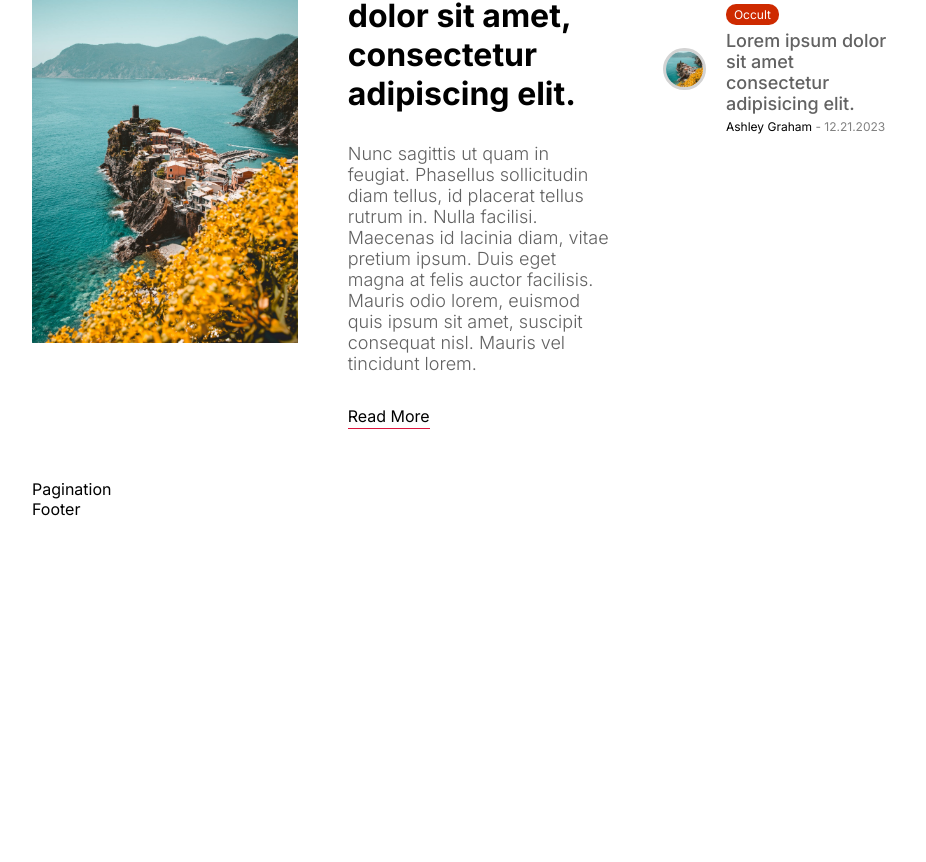
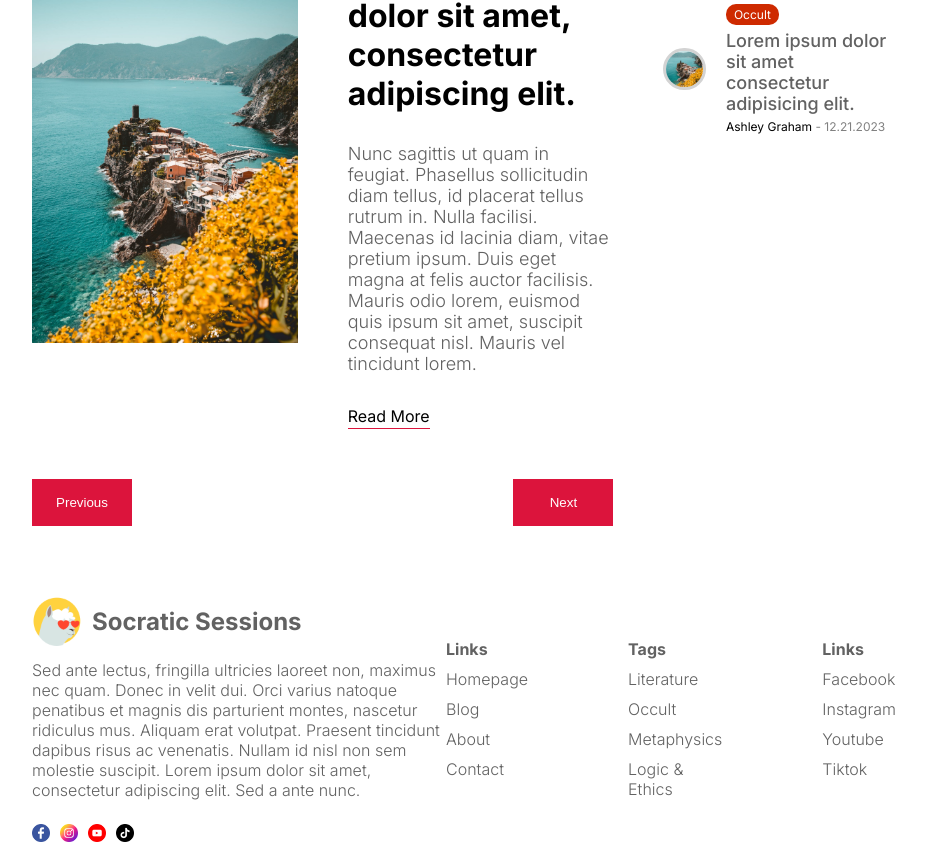
Before and after one commit to AaronTi30/blog-app, a Next.js app: page / in a window 1280 px wide. Shown: the part 3218-4080 px from the top of the page, without its empty margins (176-1102 px from the left). Before the commit the page ends 3737 px from the top, so only its background shows below. Built offline with nearby package versions, Linux system fonts and the light colour scheme.

Commit message:
style(footer): ADD footer component design

```diff
--- a/src/components/footer/Footer.jsx
+++ b/src/components/footer/Footer.jsx
@@ -1,12 +1,56 @@
-import React from 'react'
-import styles from './footer.module.css'
-
+import React from "react";
+import styles from "./footer.module.css";
+import Image from "next/image";
+import Link from "next/link";
 
 const Footer = () => {
   return (
-    <div className={styles.container}>Footer</div>
-  )
+    <div className={styles.container}>
+      <div className={styles.info}>
+        <div className={styles.logo}>
+          <Image src="/logo.png" alt="soc sessions" width={50} height={50} />
+          <h1 className={styles.logoText}>Socratic Sessions</h1>
+        </div>
+        <p className={styles.desc}>
+          Sed ante lectus, fringilla ultricies laoreet non, maximus nec quam.
+          Donec in velit dui. Orci varius natoque penatibus et magnis dis
+          parturient montes, nascetur ridiculus mus. Aliquam erat volutpat.
+          Praesent tincidunt dapibus risus ac venenatis. Nullam id nisl non sem
+          molestie suscipit. Lorem ipsum dolor sit amet, consectetur adipiscing
+          elit. Sed a ante nunc.
+        </p>
+        <div className={styles.icons}>
+          <Image src="/facebook.png" alt="" width={18} height={18} />
+          <Image src="/instagram.png" alt="" width={18} height={18} />
+          <Image src="/youtube.png" alt="" width={18} height={18} />
+          <Image src="/tiktok.png" alt="" width={18} height={18} />
+        </div>
+      </div>
+      <div className={styles.links}>
+        <div className={styles.list}>
+          <span className={styles.listTitle}>Links</span>
+          <Link href="/">Homepage</Link>
+          <Link href="/">Blog</Link>
+          <Link href="/">About</Link>
+          <Link href="/">Contact</Link>
+        </div>
+        <div className={styles.list}>
+          <span className={styles.listTitle}>Tags</span>
+          <Link href="/">Literature</Link>
+          <Link href="/">Occult</Link>
+          <Link href="/">Metaphysics</Link>
+          <Link href="/">Logic & Ethics</Link>
+        </div>
+        <div className={styles.list}>
+          <span className={styles.listTitle}>Links</span>
+          <Link href="/">Facebook</Link>
+          <Link href="/">Instagram</Link>
+          <Link href="/">Youtube</Link>
+          <Link href="/">Tiktok</Link>
+        </div>
+      </div>
+    </div>
+  );
+};
 
-}
-
-export default Footer
+export default Footer;
--- a/src/components/footer/footer.module.css
+++ b/src/components/footer/footer.module.css
@@ -1,3 +1,53 @@
 .container{
+  margin-top: 50px;
+  padding: 20px 0px;
+  display: flex;
+  align-items: center;
+  justify-content: space-between;
+    color: var(--softTextColor);
+}
 
+.info {
+    flex: 1;
+    display: flex;
+    flex-direction: column;
+    gap: 14px;
 }
+
+.logo {
+    display: flex;
+    align-items: center;
+    gap: 10px;
+}
+
+.logoText {
+    font-size: 24px;
+}
+
+.desc {
+    font-weight: 300;
+}
+
+.icons {
+    margin-top: 10px;
+    display: flex;
+    gap: 10px;
+}
+
+.links {
+    flex: 1;
+    display: flex;
+    justify-content: flex-end;
+    gap: 100px;
+}
+
+.list {
+    display: flex;
+    flex-direction: column;
+    gap: 10px;
+    font-weight: 300;
+}
+
+.listTitle {
+    font-weight: bold;
+}
--- a/src/components/pagination/Pagination.jsx
+++ b/src/components/pagination/Pagination.jsx
@@ -1,11 +1,13 @@
-import React from 'react'
-import styles from './pagination.module.css'
-
+import React from "react";
+import styles from "./pagination.module.css";
 
 const Pagination = () => {
   return (
-    <div className={styles.container}>Pagination</div>
-  )
-}
+    <div className={styles.container}>
+      <button className={styles.button}>Previous</button>
+      <button className={styles.button}>Next</button>
+    </div>
+  );
+};
 
-export default Pagination
+export default Pagination;
```
